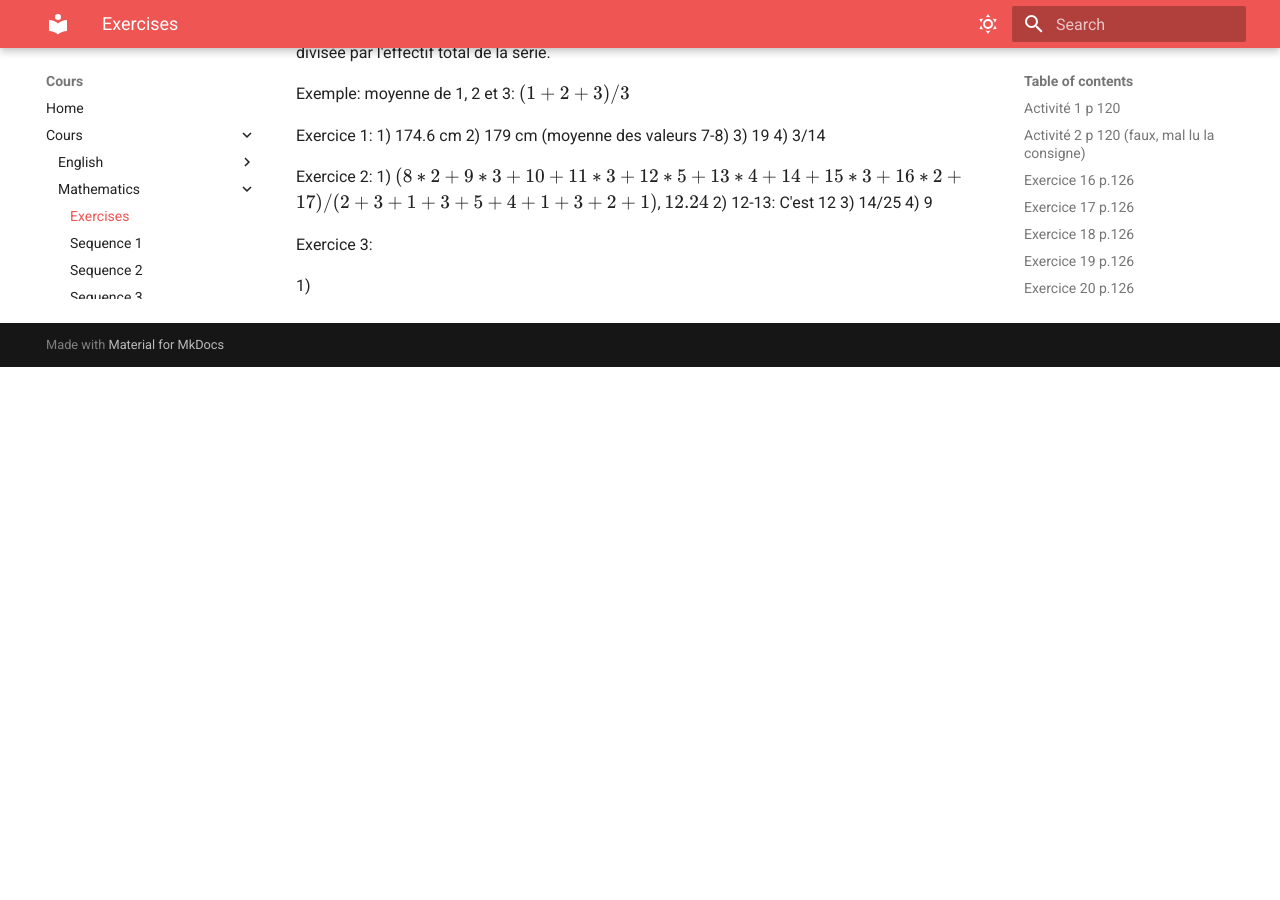
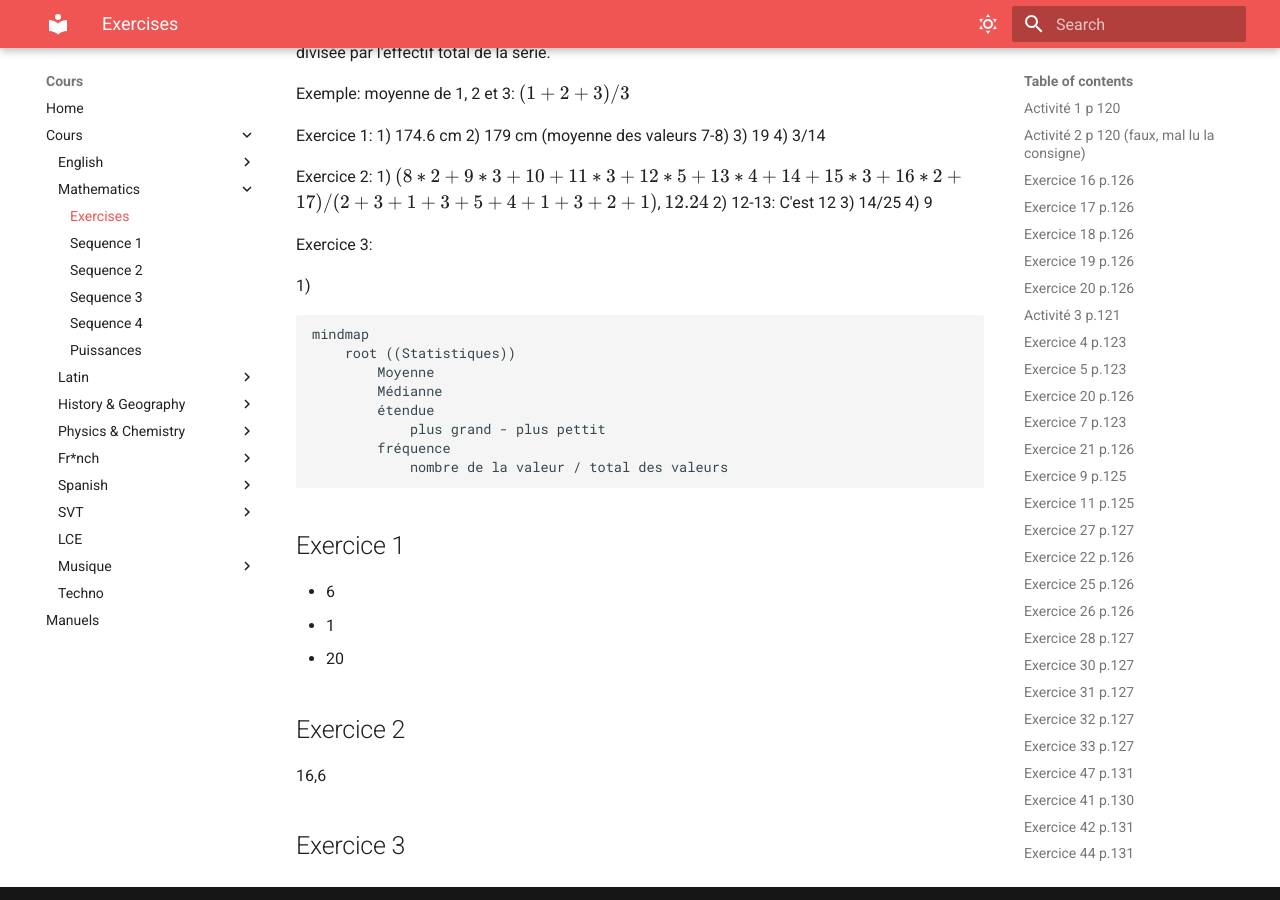
Before and after one commit to Labfox/Cours, an MkDocs documentation site: the page built from docs/mathematics/exercises.md, in a window 1280 px wide and 900 px high, scrolled down 27093 px. Built offline with MkDocs 1.6.1 and Material for MkDocs 9.7.7, drawn with Linux system fonts in a browser that asks for light colours; before the commit the page ends 27460 px from its top, so only the background shows below that.

Commit message:
UUUUUUUUUUUUUUUAAAAAAAAAAAAA

````diff
--- a/docs/assets/scans/todo.txt
+++ b/docs/assets/scans/todo.txt
@@ -220,3 +220,9 @@
 2025-marc-03-1
 
 2025-marc-03-2
+
+2025-marc-05-2
+
+2025-marc-05-3
+
+2025-marc-05-4
--- a/docs/mathematics/exercises.md
+++ b/docs/mathematics/exercises.md
@@ -994,3 +994,26 @@
 Exercice 3:
 
 1)
+
+```
+mindmap
+    root ((Statistiques))
+        Moyenne
+        Médianne
+        étendue
+            plus grand - plus pettit
+        fréquence
+            nombre de la valeur / total des valeurs
+```
+
+## Exercice 1
+
+- 6
+- 1
+- 20
+
+## Exercice 2
+
+16,6
+
+## Exercice 3
````
Also changed, not shown: docs/french/sequency2/main.md (+3 -3 lines), docs/history-geography/theme2/chapter1/main.md (added, +34 -0 lines), docs/music/uiiiauuiia.md (added, +5 -0 lines), docs/assets/scans/2025-marc-05-2.png (added), docs/assets/scans/2025-marc-05-3.png (added), docs/assets/scans/2025-marc-05-4.png (added).
